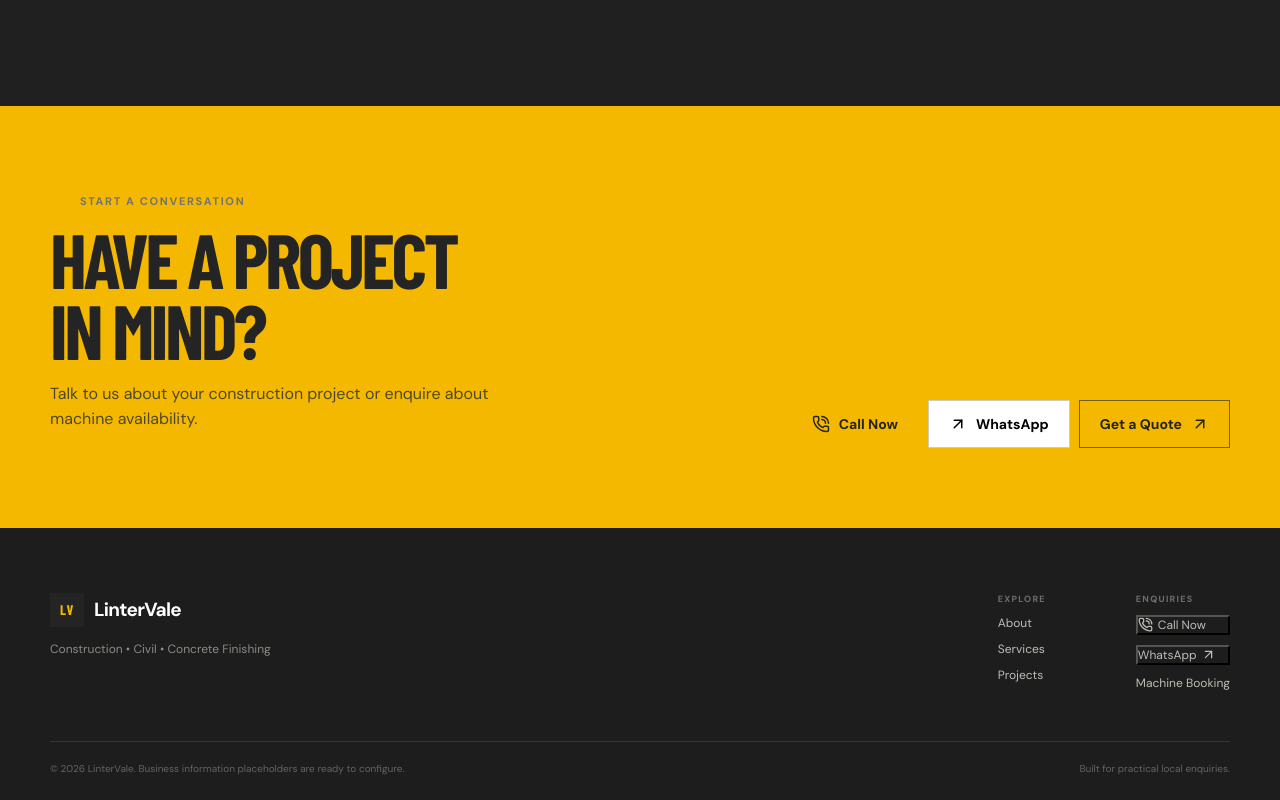
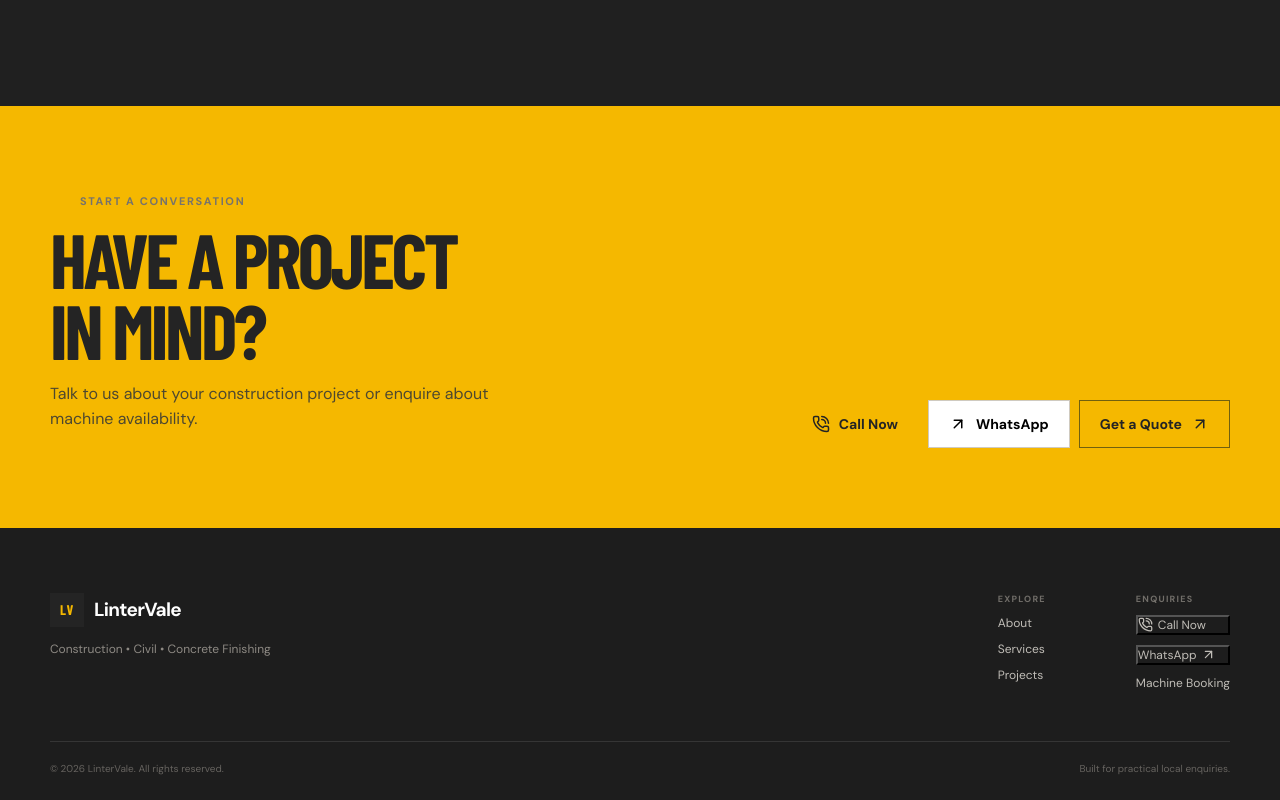
Before and after one commit to ojha-shubham/lintervale, a React (Vite) app: page / in a window 1280 px wide. Shown: the part 4486-5286 px from the top of the page. Built offline with nearby package versions, Linux system fonts and the light colour scheme.

Commit message:
All rights reserved.

```diff
--- a/src/components/Footer/Footer.tsx
+++ b/src/components/Footer/Footer.tsx
@@ -50,8 +50,8 @@ export default function Footer() {
           <span>
             © {new Date().getFullYear()} {siteConfig.name}.{" "}
             {h
-              ? "Business information baad mein configure ki ja sakti hai."
-              : "Business information placeholders are ready to configure."}
+              ? "All rights reserved."
+              : "All rights reserved."}
           </span>
           <span>
             {h
```
